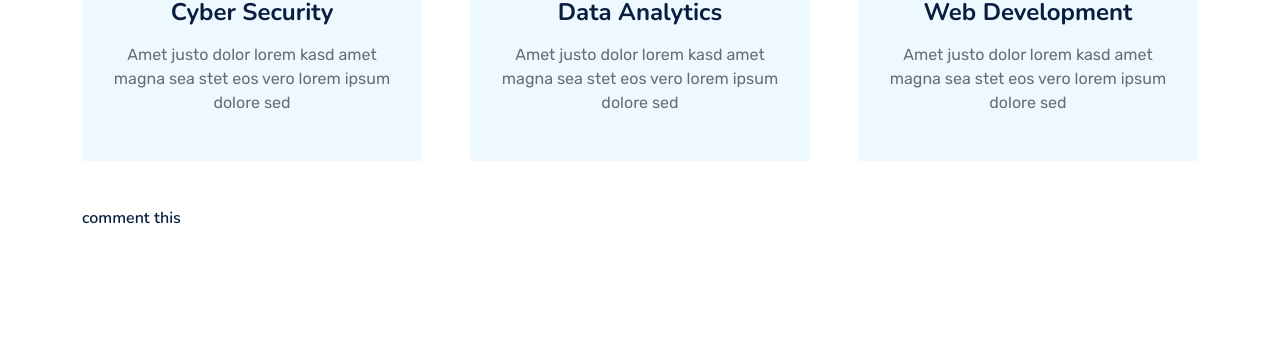
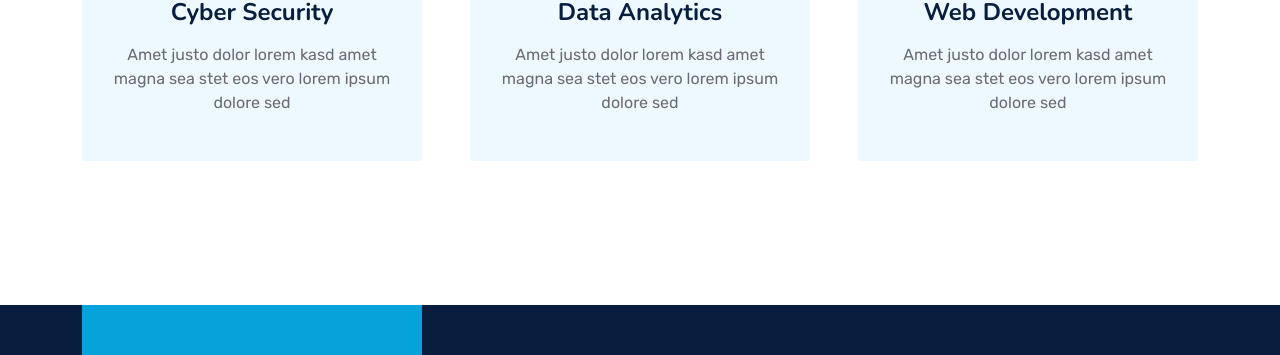
Before and after one commit to mindsscape/mindsscape-academy, a plain HTML site: page service.html in a window 1280 px wide. Shown: the part 950-1305 px from the top of the page. Drawn offline with nearby package versions, Linux system fonts and the light colour scheme.

Commit message:
comment vendor

```diff
--- a/service.html
+++ b/service.html
@@ -279,7 +279,7 @@
               </a>
             </div>
           </div>
-          <h6>comment this</h6>
+
           <!-- <div class="col-lg-4 col-md-6 wow zoomIn" data-wow-delay="0.3s">
                     <div class="service-item bg-light rounded d-flex flex-column align-items-center justify-content-center text-center">
                         <div class="service-icon">
```
